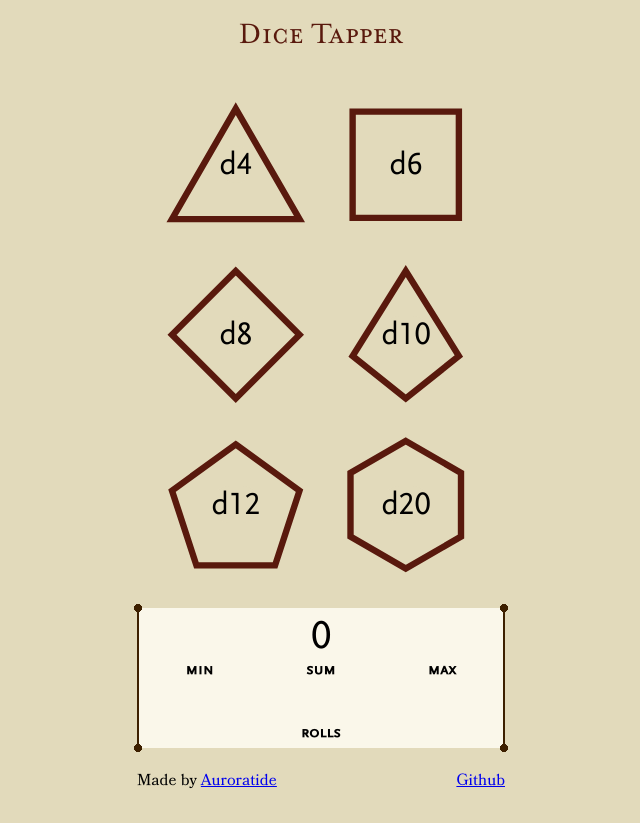
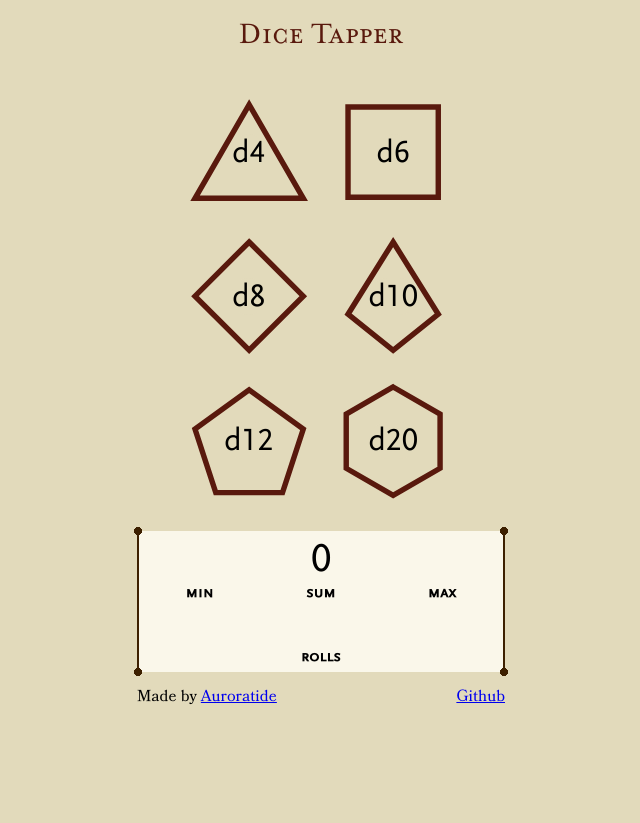
Before and after one commit to Auroratide/tap-to-roll, a React (Vite) app: page / in a window 1280 px wide. Shown: the whole page, without its empty margins (319-959 px from the left). After the commit the page ends 800 px from the top, so only its background shows below. Built offline with nearby package versions, Linux system fonts and the light colour scheme.

Commit message:
Size to fit screens better

```diff
--- a/src/DiceTapper/DiceTapper.module.css
+++ b/src/DiceTapper/DiceTapper.module.css
@@ -1,13 +1,15 @@
 .dice-tapper {
     font-family: var(--font-table);
     display: grid;
-    grid-template-rows: 1fr auto auto;
+    grid-template-rows: 1fr auto;
     gap: 0.5em;
     text-transform: lowercase;
 }
 
 .dice-container {
     border: none;
+    width: 85%;
+    margin: auto;
 }
 
 .results {
```
